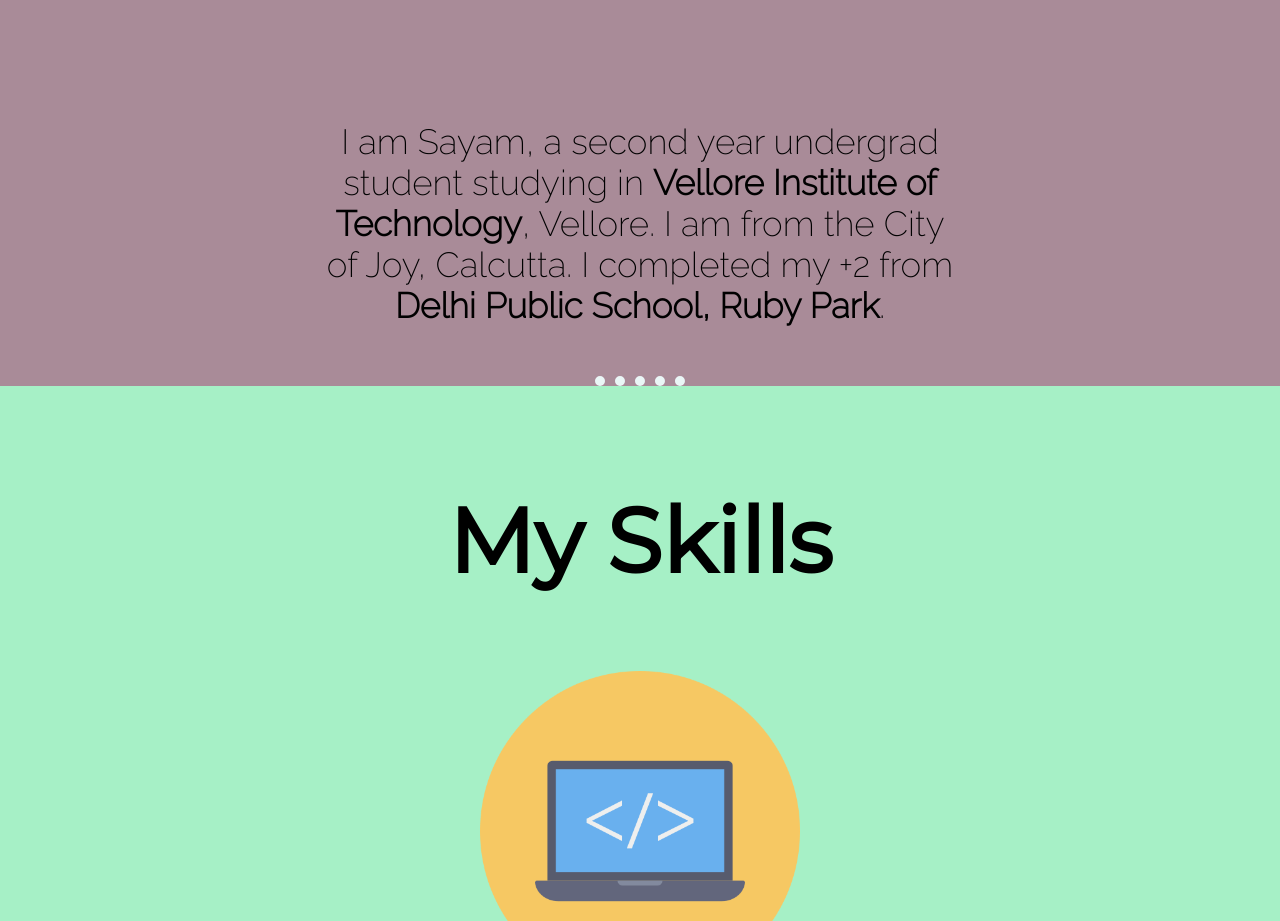
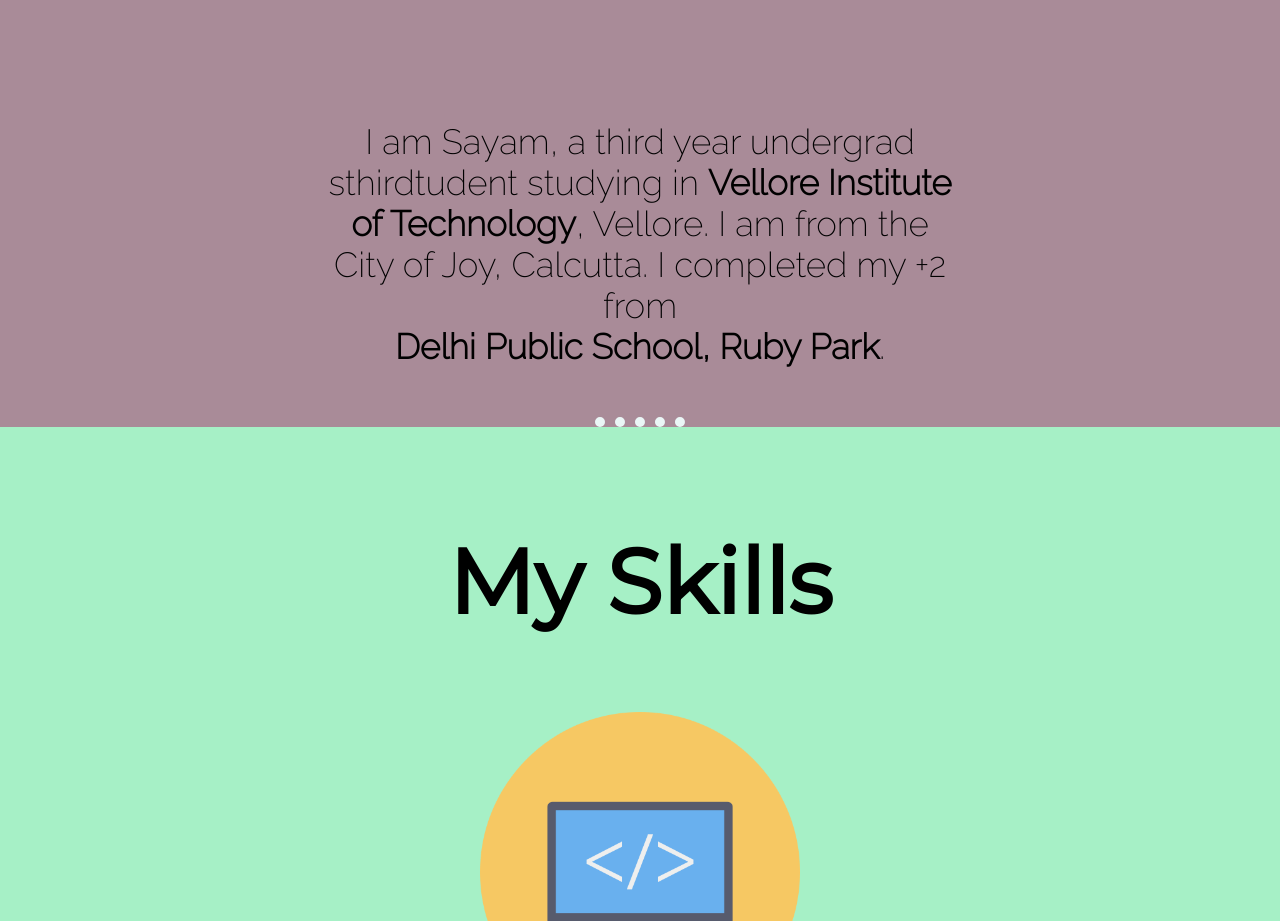
Before and after one commit to Sayam06/MyCSSWebsite, a plain HTML site: page index.html in a window 1280 px wide. Shown: the part 2148-3069 px from the top of the page. Drawn offline with Linux system fonts and the light colour scheme.

Commit message:
Update index.html
Changed year of study

```diff
--- a/index.html
+++ b/index.html
@@ -25,7 +25,7 @@
     <div class="profile">
       <img class="myPic" src="IMAGES\sayam.jpg" alt="Sayam's Picture">
       <h2 class="greet">Bonjour!</h2>
-      <p class="introText">I am Sayam, a second year undergrad student studying in <strong>Vellore Institute of Technology</strong>, Vellore.
+      <p class="introText">I am Sayam, a third year undergrad sthirdtudent studying in <strong>Vellore Institute of Technology</strong>, Vellore.
       I am from the City of Joy, Calcutta. I completed my +2 from <br><strong>Delhi Public School, Ruby Park</strong>. </p>
     </div>
     <hr>
```
